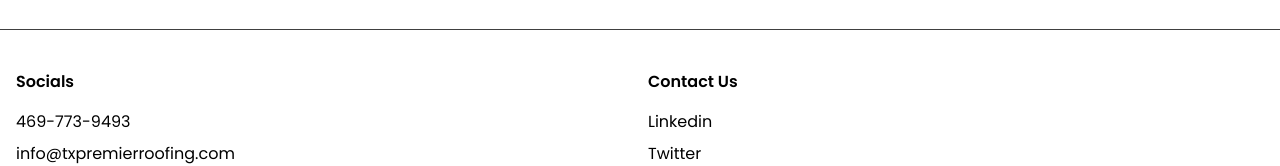
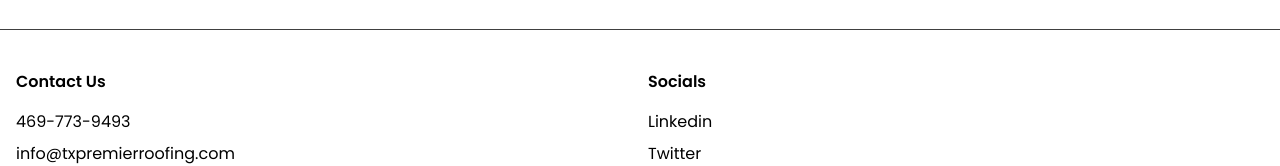
Before and after one commit to jsigno/texasrr, a React (Vite) app: page / in a window 1280 px wide. Shown: the part 3270-3436 px from the top of the page. Built offline with nearby package versions, Linux system fonts and the light colour scheme.

Commit message:
footer edits

```diff
--- a/src/components/Footer.jsx
+++ b/src/components/Footer.jsx
@@ -7,7 +7,7 @@ const Footer = () => {
       <div className="px-4 grid grid-cols-1 lg:grid-cols-2 gap-4">
       {/* <img className="h-48 mr-2" src={logo} alt="Logo" /> */}
         <div>
-          <h3 className="text-md font-semibold mb-4">Socials</h3>
+          <h3 className="text-md font-semibold mb-4">Contact Us</h3>
           <ul className="space-y-2">
             {contactLinks.map((contact, index) => (
               <li key={index}>
@@ -21,7 +21,7 @@ const Footer = () => {
           </ul>
         </div>
         <div>
-          <h3 className="text-md font-semibold mb-4">Contact Us</h3>
+          <h3 className="text-md font-semibold mb-4">Socials</h3>
           <ul className="space-y-2 px">
             {socialLinks.map((links, index) => (
               <li key={index}>
```
